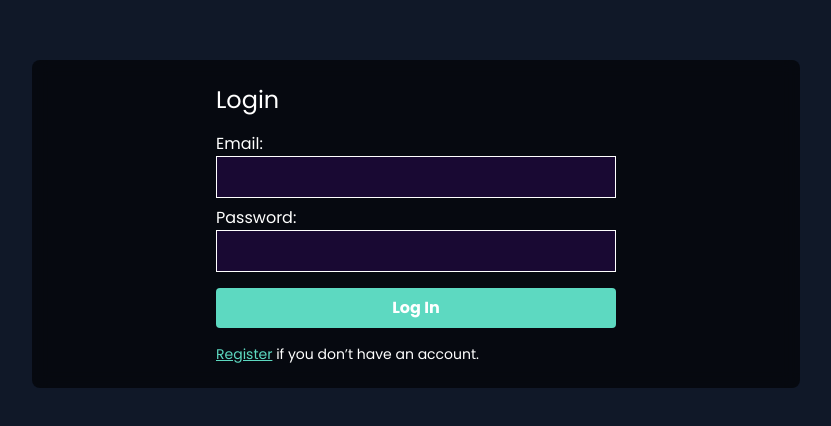
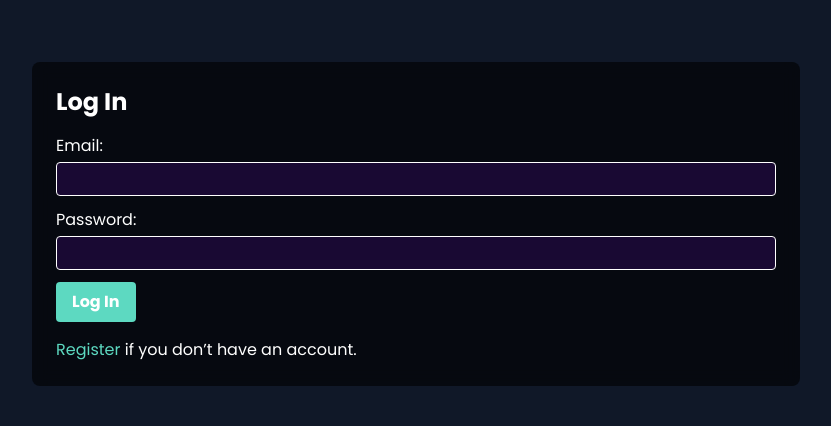
Before and after one commit to fullerstackdev/betlogic-frontend, a React (Vite) app: page /auth/login in a window 1280 px wide. Shown: the part 176-602 px from the top of the page, without its empty margins (224-1055 px from the left). Built offline with nearby package versions, Linux system fonts and the light colour scheme.

Commit message:
loginflow

```diff
--- a/src/layouts/AdminLayout.jsx
+++ b/src/layouts/AdminLayout.jsx
@@ -6,41 +6,38 @@ import AdminTopNavbar from "../components/AdminTopNavbar";
 
 function AdminLayout() {
   const navigate = useNavigate();
-  const [sidebarCollapsed, setSidebarCollapsed] = useState(false);
+  const [collapsed, setCollapsed] = useState(false);
 
   useEffect(() => {
     const token = localStorage.getItem("token");
     const role = localStorage.getItem("role");
-    if (!token || (role !== "admin" && role !== "superadmin")) {
+    if (!token) {
+      // Not logged in
       navigate("/auth/login");
+    } else if (role !== "admin" && role !== "superadmin") {
+      // Logged in but no admin rights
+      navigate("/");
     }
   }, [navigate]);
 
   const handleToggleSidebar = () => {
-    setSidebarCollapsed(!sidebarCollapsed);
+    setCollapsed((prev) => !prev);
   };
 
   return (
     <div className="flex h-screen">
-      {/* SIDEBAR */}
       <div
-        className={`
-          transition-all duration-200
-          overflow-hidden
-          ${sidebarCollapsed ? "w-20" : "w-64"}
-        `}
+        className={`transition-all duration-200 ${
+          collapsed ? "w-20" : "w-64"
+        }`}
       >
-        <AdminSidebar collapsed={sidebarCollapsed} />
+        <AdminSidebar collapsed={collapsed} />
       </div>
 
-      {/* RIGHT SECTION: NAVBAR + MAIN CONTENT */}
       <div className="flex-1 flex flex-col">
-        {/* Top navbar */}
         <div className="flex-shrink-0">
           <AdminTopNavbar onToggleSidebar={handleToggleSidebar} />
         </div>
-
-        {/* Main content */}
         <div className="flex-grow overflow-auto p-4">
           <Outlet />
         </div>
--- a/src/layouts/AuthLayout.jsx
+++ b/src/layouts/AuthLayout.jsx
@@ -3,10 +3,6 @@ import React from "react";
 import { Outlet } from "react-router-dom";
 
 function AuthLayout() {
-  // No forced redirect here.
-  // If you really want "if user is logged in, go / or /admin" then do it carefully
-  // after verifying the token is truly valid. But for now, let's omit that.
-
   return (
     <div
       className="
@@ -15,6 +11,7 @@ function AuthLayout() {
         text-white
         flex items-center justify-center
         p-4
+        auth-layout
       "
     >
       <div
--- a/src/layouts/MainLayout.jsx
+++ b/src/layouts/MainLayout.jsx
@@ -6,45 +6,42 @@ import TopNavbar from "../components/TopNavbar";
 
 function MainLayout() {
   const navigate = useNavigate();
-
   const [sidebarCollapsed, setSidebarCollapsed] = useState(false);
   const [sidebarOpenMobile, setSidebarOpenMobile] = useState(false);
 
   useEffect(() => {
     const token = localStorage.getItem("token");
     if (!token) {
-      // Force login if user not logged in
+      // No token => user not logged in => push them to login
       navigate("/auth/login");
     }
   }, [navigate]);
 
   const handleToggleSidebarDesktop = () => {
-    setSidebarCollapsed(!sidebarCollapsed);
+    setSidebarCollapsed((prev) => !prev);
   };
 
   const handleToggleSidebarMobile = () => {
-    setSidebarOpenMobile(!sidebarOpenMobile);
+    setSidebarOpenMobile((prev) => !prev);
   };
 
   return (
     <div className="flex h-screen bg-[var(--color-bg)] text-[var(--color-text)]">
-      {/* SIDEBAR (desktop or overlay for mobile) */}
+      {/* SIDEBAR */}
       <Sidebar
         collapsed={sidebarCollapsed}
         openMobile={sidebarOpenMobile}
         onCloseMobile={() => setSidebarOpenMobile(false)}
       />
 
+      {/* RIGHT SECTION: NAVBAR + MAIN CONTENT */}
       <div className="flex-1 flex flex-col">
-        {/* TOP NAVBAR */}
         <div className="flex-shrink-0">
           <TopNavbar
             onToggleSidebarDesktop={handleToggleSidebarDesktop}
             onToggleSidebarMobile={handleToggleSidebarMobile}
           />
         </div>
-
-        {/* MAIN CONTENT */}
         <div className="flex-grow overflow-auto p-4">
           <Outlet />
         </div>
--- a/src/pages/Auth/LoginPage.jsx
+++ b/src/pages/Auth/LoginPage.jsx
@@ -10,68 +10,68 @@ function LoginPage() {
   async function handleSubmit(e) {
     e.preventDefault();
     setError("");
-
     try {
-      const res = await fetch(`${import.meta.env.VITE_API_BASE}/auth/login`, {
+      console.log("Login request to:", import.meta.env.VITE_API_BASE + "/auth/login");
+      const res = await fetch(import.meta.env.VITE_API_BASE + "/auth/login", {
         method: "POST",
         headers: { "Content-Type": "application/json" },
         body: JSON.stringify(form),
       });
+
+      console.log("Response status:", res.status);
       const data = await res.json();
+      console.log("Response data:", data);
+
       if (!res.ok) {
         throw new Error(data.error || "Login failed");
       }
 
-      // store token + role
+      // Store token & role in localStorage
       localStorage.setItem("token", data.token);
       localStorage.setItem("role", data.role);
+      console.log("Stored token & role. Navigating now...");
 
-      // redirect
+      // Navigate
       if (data.role === "admin" || data.role === "superadmin") {
-        navigate("/admin/users");
+        navigate("/admin");
       } else {
-        // normal user
         navigate("/");
       }
     } catch (err) {
+      console.error("Login error:", err);
       setError(err.message);
     }
   }
 
   return (
-    <div style={{ maxWidth: 400, margin: "0 auto" }}>
-      <h2 className="text-2xl mb-4">Login</h2>
-      {error && <p style={{ color: "red" }}>{error}</p>}
-
-      <form onSubmit={handleSubmit} className="space-y-2">
+    <div className="w-full text-white">
+      <h2 className="text-2xl font-bold mb-4">Log In</h2>
+      {error && <p className="text-neg mb-2">{error}</p>}
+      <form onSubmit={handleSubmit} className="space-y-3">
         <div>
-          <label>Email:</label>
+          <label className="block mb-1">Email:</label>
           <input
             type="email"
+            className="border rounded px-2 py-1 w-full bg-[var(--color-dark)] text-white"
             value={form.email}
             onChange={(e) => setForm({ ...form, email: e.target.value })}
-            className="border w-full p-2 bg-[var(--color-dark)] text-white"
-            required
           />
         </div>
         <div>
-          <label>Password:</label>
+          <label className="block mb-1">Password:</label>
           <input
             type="password"
+            className="border rounded px-2 py-1 w-full bg-[var(--color-dark)] text-white"
             value={form.password}
             onChange={(e) => setForm({ ...form, password: e.target.value })}
-            className="border w-full p-2 bg-[var(--color-dark)] text-white"
-            required
           />
         </div>
-
-        <button type="submit" className="btn w-full mt-2">
+        <button type="submit" className="btn">
           Log In
         </button>
       </form>
-
-      <p className="mt-4 text-sm">
-        <a href="/auth/register" className="underline text-[var(--color-primary)]">
+      <p className="mt-4">
+        <a href="/auth/register" className="text-[var(--color-primary)] hover:underline">
           Register
         </a>{" "}
         if you don’t have an account.
```
